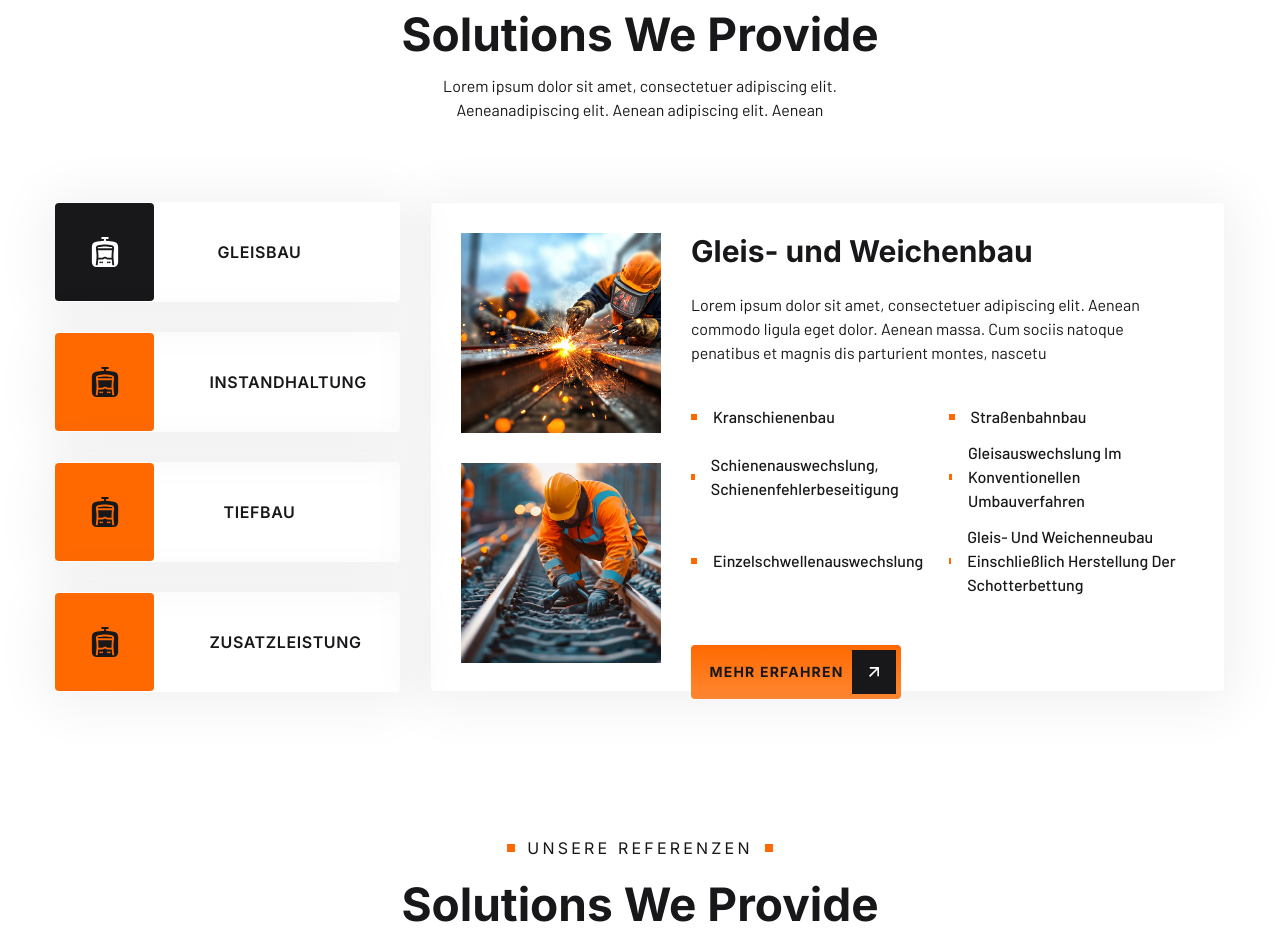
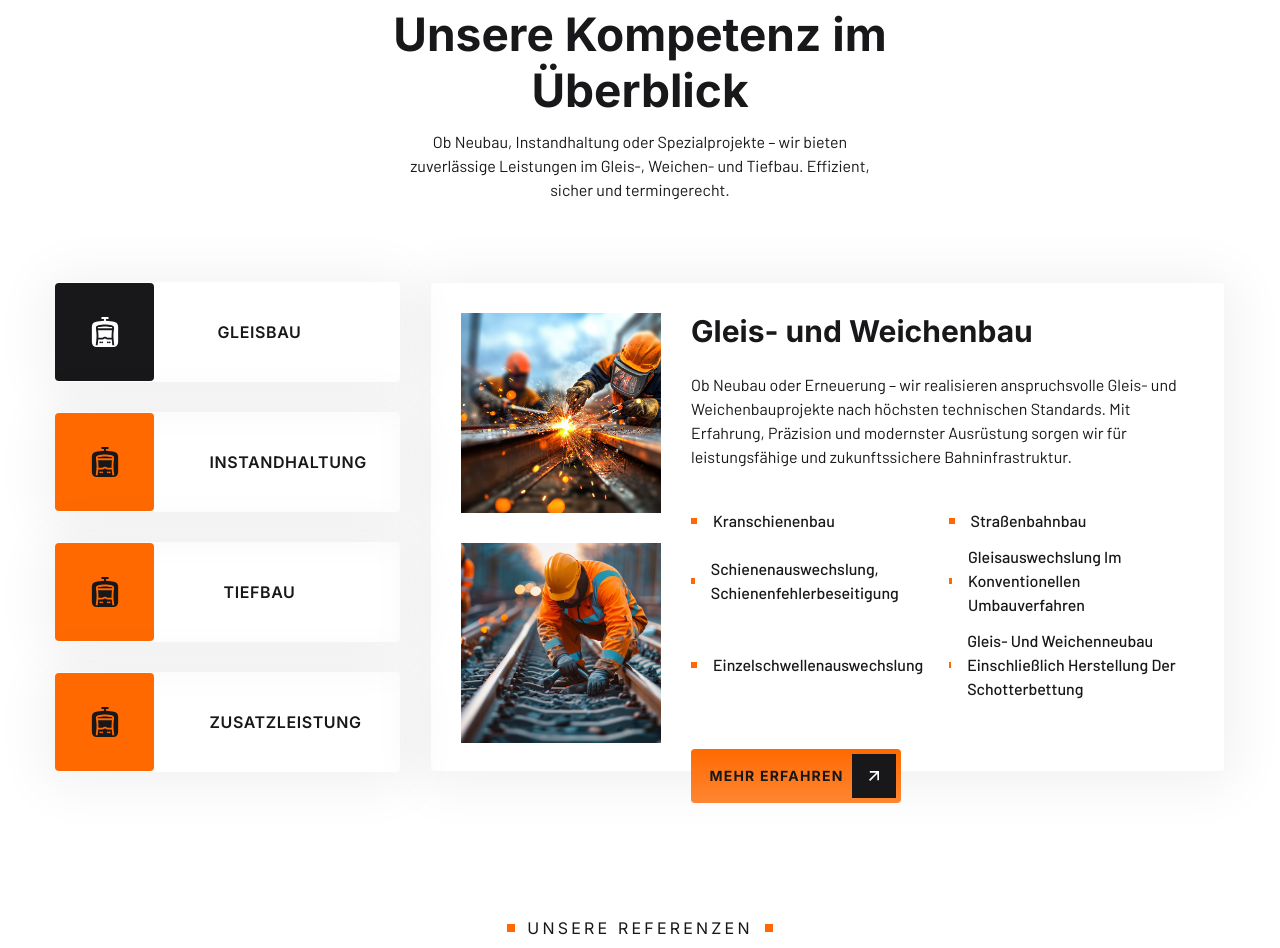
Before and after one commit to Nyi0309/Gleisbau_MV, a Next.js app: page / in a window 1280 px wide. Shown: the part 1780-2728 px from the top of the page. Built offline with nearby package versions, Linux system fonts and the light colour scheme.

Commit message:
texte ausgetauscht

```diff
--- a/src/components/Contact.tsx
+++ b/src/components/Contact.tsx
@@ -17,8 +17,9 @@ const Contact = () => {
                         <div className="max-w-[540px]">
                             {/**Überschrift */}
                             <PreTitle text="Kontaktiere uns" />
-                            <h2 className="h2 text-primary dark:text-white mb-6">Lorem ipsum dolor sit amet, consectetuer</h2>
-                            <p className="mb-11 text-primary dark:text-secondary-dark">Lorem ipsum dolor sit amet, consectetuer adipiscing elit. Aenean commodo ligula eget dolor. Aenean massa. Cum sociis natoque penatibus et magnis dis parturient montes, nascetur ridiculus mus. </p>
+                            <h2 className="h2 text-primary dark:text-white mb-6">Direkter Draht zu GBMV</h2>
+                            <p className="mb-11 text-primary dark:text-secondary-dark">Sie möchten unsere Leistungsfähigkeit kennenlernen oder ein konkretes Projekt besprechen? <br/>Dann melden Sie sich gern telefonisch oder per E-Mail bei uns.<br/>
+                            <span className='font-medium'>Auf gute Zusammenarbeit.</span> </p>
                         </div>
 
                         {/**btn */}
--- a/src/components/Faq.tsx
+++ b/src/components/Faq.tsx
@@ -49,8 +49,8 @@ const Faq = () => {
                     variants={fadeIn({ direction: "up", delay: 0.2 })} initial="hidden" whileInView="show" viewport={{ once: false, amount: 0.2 }}
                     className='text-center max-w-[540px] mx-auto mb-20'>
                     <PreTitle center text="Faq" />
-                    <h2 className='h2 mb-3 dark:text-white text-primary'>Solutions We Provide</h2>
-                    <p className='mb-11 max-w-[480px] mx-auto dark:text-secondary-dark text-primary'>Lorem ipsum dolor sit amet, consectetuer adipiscing elit. Aeneanadipiscing elit. Aenean adipiscing elit. Aenean  </p>
+                    <h2 className='h2 mb-3 dark:text-white text-primary'>Häufige Fragen – Klar beantwortet</h2>
+                    <p className='mb-11 max-w-[480px] mx-auto dark:text-secondary-dark text-primary'>Sie haben Fragen zu unseren Leistungen im Gleis- oder Tiefbau? Hier finden Sie Antworten auf häufig gestellte Fragen.</p>
                 </motion.div>
 
                 {/**faq itemss */}
--- a/src/components/Hero.tsx
+++ b/src/components/Hero.tsx
@@ -13,7 +13,7 @@ const Hero = () => {
                     <motion.h1 variants={fadeIn({ direction: "up", delay: 0.2 })} initial="hidden" whileInView="show" viewport={{ once: false, amount: 0.8 }} className="h1 text-white mb-4">
                         <span className="text-accent">Gleisbau. </span>
                         Stabil. Zukunftssicher.</motion.h1>
-                    <motion.p variants={fadeIn({ direction: "up", delay: 0.4 })} initial="hidden" whileInView="show" viewport={{ once: false, amount: 0.8 }} className="mb-9">Lorem ipsum dolor sit amet consectetur adipisicing elit. Nemo animi, culpa natus enim atque tempore expedita placeat incidunt odit quae, voluptates, porro fugit eum?</motion.p>
+                    <motion.p variants={fadeIn({ direction: "up", delay: 0.4 })} initial="hidden" whileInView="show" viewport={{ once: false, amount: 0.8 }} className="mb-9">Als zuverlässiger Partner im Gleis- und Tiefbau stehen wir für sichere Infrastruktur, hohe Qualität und termingerechte Umsetzung – regional wie überregional. Seit über einem Jahrzehnt schaffen wir Verbindungen, die halten.</motion.p>
                     {/**button */}
                     <motion.div
                         variants={fadeIn({ direction: "up", delay: 0.4 })} initial="hidden" whileInView="show" viewport={{ once: false, amount: 0.8 }}>
--- a/src/components/Service.tsx
+++ b/src/components/Service.tsx
@@ -14,7 +14,7 @@ const serviceData = [
         name: "Gleisbau",
         icon: <BsFillTrainLightrailFrontFill />,
         title: "Gleis- und Weichenbau",
-        description: "Lorem ipsum dolor sit amet, consectetuer adipiscing elit. Aenean commodo ligula eget dolor. Aenean massa. Cum sociis natoque penatibus et magnis dis parturient montes, nascetu",
+        description: "Ob Neubau oder Erneuerung – wir realisieren anspruchsvolle Gleis- und Weichenbauprojekte nach höchsten technischen Standards. Mit Erfahrung, Präzision und modernster Ausrüstung sorgen wir für leistungsfähige und zukunftssichere Bahninfrastruktur.",
         serviceList: [
             "Kranschienenbau",
             "Straßenbahnbau",
@@ -33,7 +33,7 @@ const serviceData = [
         name: "Instandhaltung",
         icon: <BsFillTrainLightrailFrontFill />,
         title: "Instandhaltung & Modernisierung",
-        description: "Lorem ipsum dolor sit amet, consectetuer adipiscing elit. Aenean commodo ligula eget dolor. Aenean massa. Cum sociis natoque penatibus et magnis dis parturient montes, nascetu",
+        description: "Regelmäßige Instandhaltung sichert den langfristigen Betrieb Ihrer Gleisanlagen. Wir übernehmen alle notwendigen Maßnahmen zur Wartung, Fehlerbeseitigung und technischen Modernisierung – effizient, termingetreu und mit minimaler Betriebsunterbrechung.",
         serviceList: [
             "Durcharbeitung und Instandsetzungsarbeiten an Gleisen und Weichenanlagen",
             "Schienenschweiß- und Neutralisationsarbeiten/Spannungsausgleich",
@@ -51,7 +51,7 @@ const serviceData = [
         name: "Tiefbau",
         icon: <BsFillTrainLightrailFrontFill />,
         title: "Tiefbau & Infrastruktur",
-        description: "Lorem ipsum dolor sit amet, consectetuer adipiscing elit. Aenean commodo ligula eget dolor. Aenean massa. Cum sociis natoque penatibus et magnis dis parturient montes, nascetu",
+        description: "Die Basis jeder funktionierenden Bahnstrecke ist ein solides Fundament. Unsere Leistungen im Tiefbau umfassen Kabelverlegung, Entwässerung, Bahnübergänge und mehr – präzise umgesetzt für nachhaltige Infrastrukturprojekte.",
         serviceList: [
             "Gleisdurchörterungen für Kabelquerungen",
             "Kabeltiefbau, Errichtung von Kabelkanal- und Troganlagen",
@@ -70,7 +70,7 @@ const serviceData = [
         name: "Zusatzleistung",
         icon: <BsFillTrainLightrailFrontFill />,
         title: "Zusatz- & Spezialleistungen",
-        description: "Lorem ipsum dolor sit amet, consectetuer adipiscing elit. Aenean commodo ligula eget dolor. Aenean massa. Cum sociis natoque penatibus et magnis dis parturient montes, nascetu",
+        description: "Flexibilität ist unsere Stärke. Auch über klassische Gleisbauarbeiten hinaus übernehmen wir Sonderaufträge und spezielle Bauleistungen – schnell, lösungsorientiert und mit technischer Kompetenz.",
         serviceList: [
             "Einbau von Planumsschutzschichten in kleineren Abschnitten",
             "Bauleistungen außerhalb des direkten Leistungsprofils",
@@ -97,8 +97,8 @@ const Service = () => {
                     variants={fadeIn({ direction: "up", delay: 0.2 })} initial="hidden" whileInView="show" viewport={{ once: false, amount: 0.2 }}
                     className='text-center max-w-[540px] mx-auto mb-20'>
                     <PreTitle center text="Unsere Leistungen" />
-                    <h2 className='h2 mb-3 dark:text-white text-primary'>Solutions We Provide</h2>
-                    <p className='mb-11 max-w-[480px] mx-auto dark:text-secondary-dark text-primary'>Lorem ipsum dolor sit amet, consectetuer adipiscing elit. Aeneanadipiscing elit. Aenean adipiscing elit. Aenean  </p>
+                    <h2 className='h2 mb-3 dark:text-white text-primary'>Unsere Kompetenz im Überblick</h2>
+                    <p className='mb-11 max-w-[480px] mx-auto dark:text-secondary-dark text-primary'>Ob Neubau, Instandhaltung oder Spezialprojekte – wir bieten zuverlässige Leistungen im Gleis-, Weichen- und Tiefbau. Effizient, sicher und termingerecht.</p>
                 </motion.div>
                 {/**tabs */}
                 <motion.div variants={fadeIn({ direction: "up", delay: 0.3 })} initial="hidden" whileInView="show" viewport={{ once: false, amount: 0.2 }}>
--- a/src/components/ui/CardCarousel.tsx
+++ b/src/components/ui/CardCarousel.tsx
@@ -51,8 +51,8 @@ const CardCarousel = () => {
                         variants={fadeIn({ direction: "up", delay: 0.2 })} initial="hidden" whileInView="show" viewport={{ once: false, amount: 0.2 }}
                         className='text-center max-w-[540px] mx-auto mb-20'>
                         <PreTitle center text="Unsere Referenzen" />
-                        <h2 className='h2 mb-3 dark:text-white text-primary'>Solutions We Provide</h2>
-                        <p className='mb-11 max-w-[480px] mx-auto dark:text-secondary-dark text-primary'>Lorem ipsum dolor sit amet, consectetuer adipiscing elit. Aeneanadipiscing elit. Aenean adipiscing elit. Aenean  </p>
+                        <h2 className='h2 mb-3 dark:text-white text-primary'>Starke Projekte. Starke Partnerschaften.</h2>
+                        <p className='mb-11 max-w-[480px] mx-auto dark:text-secondary-dark text-primary'>Vom regionalen Wartungseinsatz bis zum komplexen Bahnübergangsumbau – wir realisieren Projekte zuverlässig, präzise und im Sinne unserer Auftraggeber. Ein Auszug aktueller Referenzen zeigt, wofür GBMV steht: Qualität, Termintreue und praxisnahe Lösungen im Gleisbau.</p>
                     </motion.div>
                     <motion.div
                         animate={{
@@ -160,33 +160,33 @@ const items: ItemType[] = [
     {
         id: 4,
         url: "/assets/img/3.webp",
-        category: "Chairs",
-        title: "Back feels great",
+        category: "",
+        title: "",
         description:
-            "Lorem ipsum dolor sit amet consectetur adipisicing elit. Sequi, dolor.",
+            "",
     },
     {
         id: 5,
         url: "/assets/img/3.webp",
-        category: "Lights",
-        title: "It's lit",
+        category: "",
+        title: "",
         description:
-            "Lorem ipsum dolor sit amet consectetur adipisicing elit. Sequi, dolor.",
+            "",
     },
     {
         id: 6,
         url: "/assets/img/3.webp",
-        category: "Desks",
-        title: "Stand up straight",
+        category: "",
+        title: "",
         description:
-            "Lorem ipsum dolor sit amet consectetur adipisicing elit. Sequi, dolor.",
+            "",
     },
     {
         id: 7,
         url: "/assets/img/3.webp",
-        category: "Headphones",
-        title: "Sounds good",
+        category: "",
+        title: "",
         description:
-            "Lorem ipsum dolor sit amet consectetur adipisicing elit. Sequi, dolor.",
+            "",
     },
 ];
```
